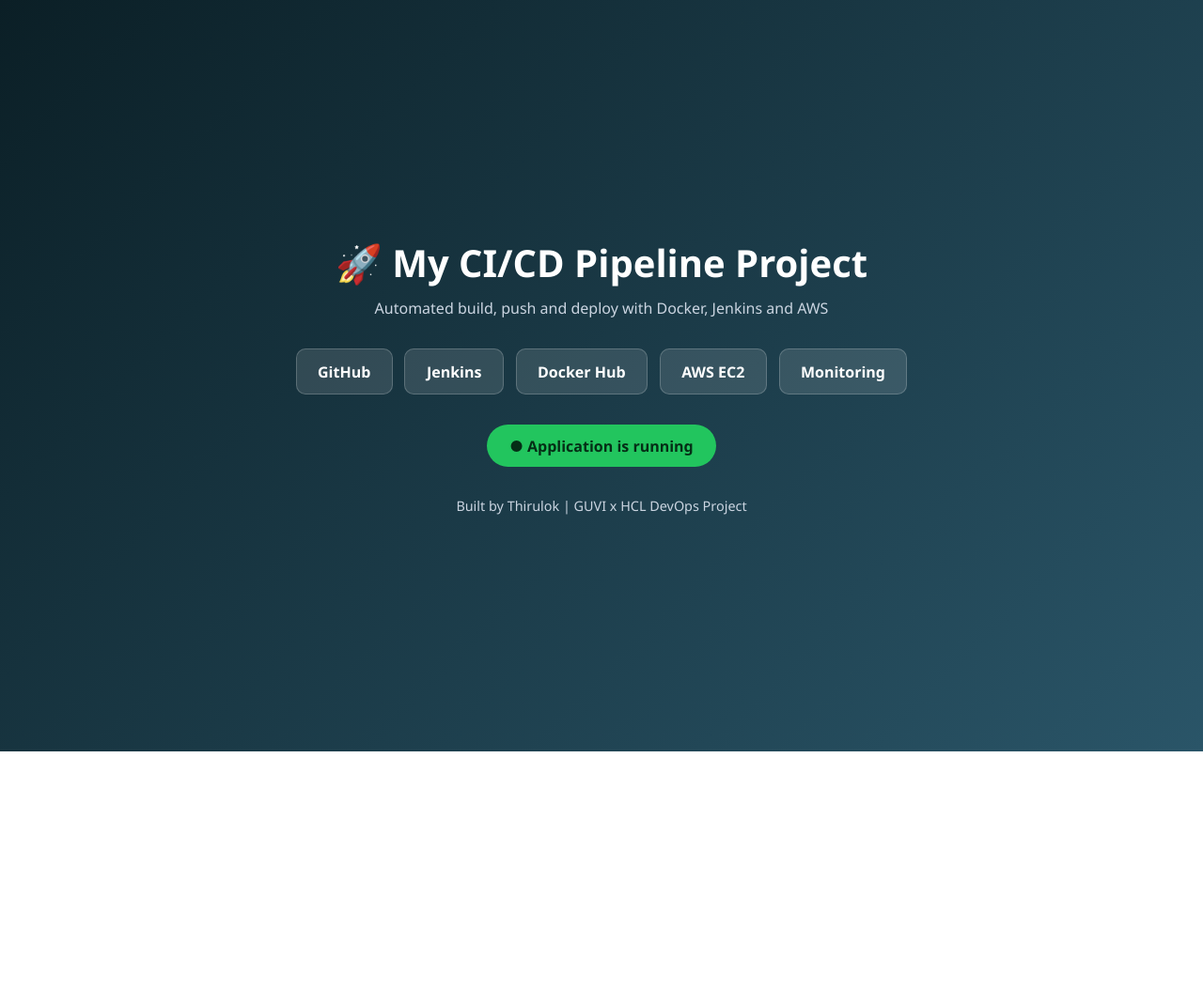
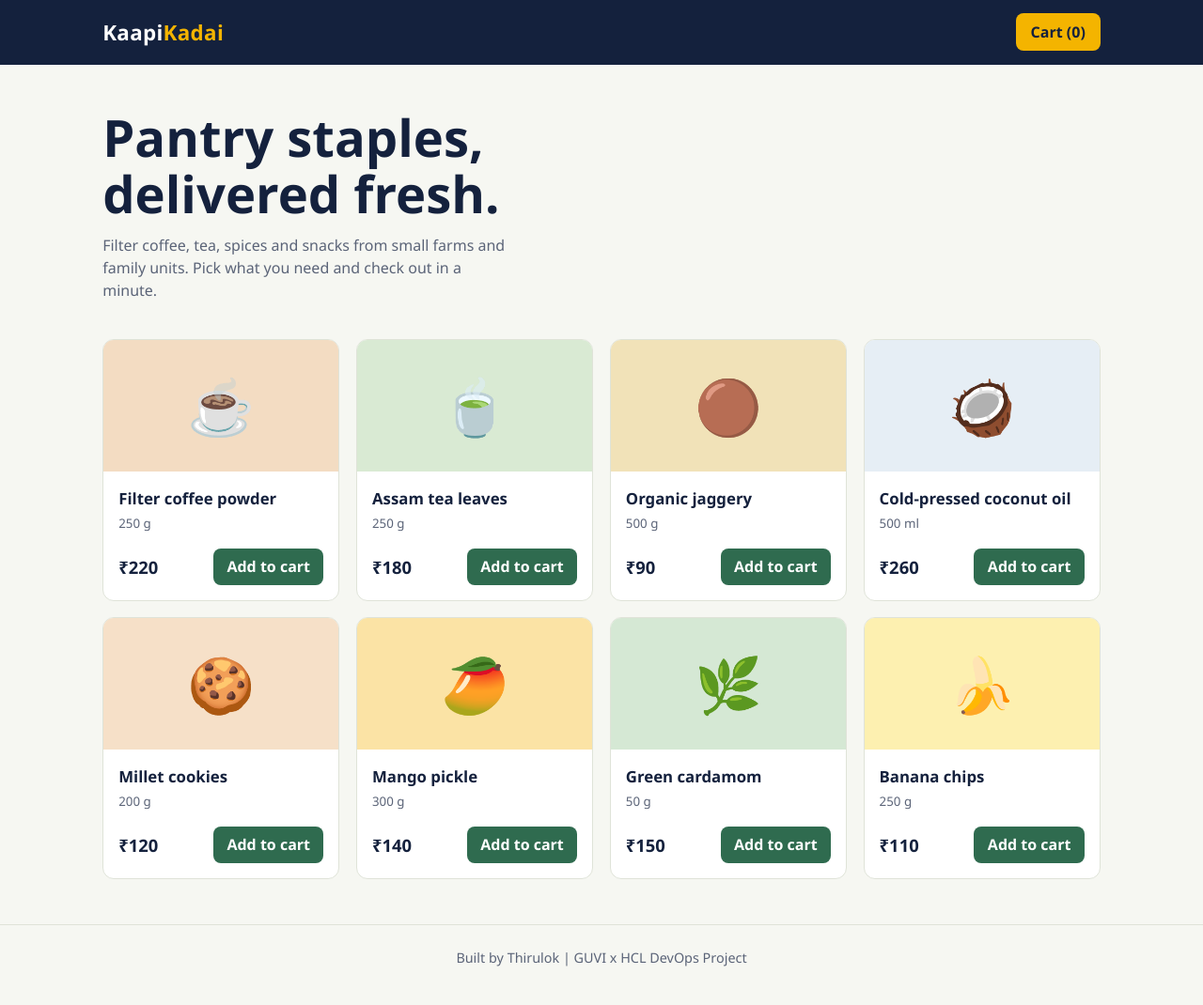
Before and after one commit to Thirulok007/project-3, a plain HTML site: page index.html in a window 1280 px wide. Shown: the whole page at 94% size. Before the commit the page ends 800 px from the top, so only its background shows below. Drawn offline with Linux system fonts and the light colour scheme.

Commit message:
Add e-commerce store with Docker setup

```diff
--- a/index.html
+++ b/index.html
@@ -1,65 +1,145 @@
 <!DOCTYPE html>
 <html lang="en">
 <head>
-  <meta charset="UTF-8">
-  <meta name="viewport" content="width=device-width, initial-scale=1">
-  <title>My CI/CD Pipeline Project</title>
-  <style>
-    * { margin: 0; padding: 0; box-sizing: border-box; }
-    body {
-      min-height: 100vh;
-      display: flex;
-      flex-direction: column;
-      align-items: center;
-      justify-content: center;
-      text-align: center;
-      padding: 2rem;
-      font-family: "Segoe UI", system-ui, -apple-system, sans-serif;
-      background: linear-gradient(135deg, #0b1f26, #2a5568);
-      color: #fff;
-    }
-    h1 { font-size: 2.5rem; margin-bottom: 0.6rem; }
-    .subtitle { color: #cbd5e1; margin-bottom: 2rem; }
-    .tools {
-      display: flex;
-      flex-wrap: wrap;
-      gap: 0.8rem;
-      justify-content: center;
-      margin-bottom: 2rem;
-    }
-    .tool {
-      padding: 0.8rem 1.4rem;
-      border-radius: 10px;
-      background: rgba(255, 255, 255, 0.12);
-      border: 1px solid rgba(255, 255, 255, 0.2);
-      font-weight: 600;
-    }
-    .status {
-      display: inline-block;
-      padding: 0.7rem 1.5rem;
-      border-radius: 999px;
-      background: #22c55e;
-      color: #052e16;
-      font-weight: 700;
-      margin-bottom: 2rem;
-    }
-    footer { color: #cbd5e1; font-size: 0.9rem; }
-  </style>
+<meta charset="UTF-8">
+<meta name="viewport" content="width=device-width, initial-scale=1">
+<title>Kaapi Kadai - Online Store</title>
+<style>
+:root{--ink:#14213d;--bg:#f6f7f2;--card:#fff;--gold:#f4b400;--leaf:#2f6b4f;--line:#dfe3d8;--muted:#5b6478}
+*{box-sizing:border-box;margin:0;padding:0}
+body{font-family:"Segoe UI",system-ui,sans-serif;background:var(--bg);color:var(--ink);line-height:1.5}
+button{font:inherit;cursor:pointer}
+:focus-visible{outline:3px solid var(--gold);outline-offset:2px}
+header{background:var(--ink);color:#fff;position:sticky;top:0;z-index:5}
+.bar{max-width:1100px;margin:auto;padding:.9rem 1.2rem;display:flex;justify-content:space-between;align-items:center}
+.logo{font-size:1.4rem;font-weight:800;letter-spacing:.3px}
+.logo span{color:var(--gold)}
+.cartbtn{background:var(--gold);color:var(--ink);border:0;border-radius:8px;padding:.5rem 1rem;font-weight:700}
+.hero{max-width:1100px;margin:auto;padding:3rem 1.2rem 1.5rem}
+.hero h1{font-size:clamp(2rem,6vw,3.4rem);line-height:1.1;max-width:15ch}
+.hero p{margin-top:.8rem;color:var(--muted);max-width:48ch}
+.grid{max-width:1100px;margin:auto;padding:1rem 1.2rem 3rem;display:grid;grid-template-columns:repeat(auto-fill,minmax(230px,1fr));gap:1.1rem}
+.item{background:var(--card);border:1px solid var(--line);border-radius:12px;overflow:hidden;display:flex;flex-direction:column}
+.pic{height:140px;display:grid;place-items:center;font-size:3.6rem}
+.info{padding:1rem;display:flex;flex-direction:column;gap:.3rem;flex:1}
+.info h3{font-size:1.05rem}
+.info small{color:var(--muted)}
+.row{margin-top:auto;padding-top:.7rem;display:flex;justify-content:space-between;align-items:center}
+.price{font-weight:800;font-size:1.15rem}
+.add{background:var(--leaf);color:#fff;border:0;border-radius:8px;padding:.45rem .9rem;font-weight:600}
+.add:hover{background:#245640}
+#overlay{position:fixed;inset:0;background:rgba(20,33,61,.5);display:none;z-index:9}
+#overlay.open{display:block}
+aside{position:fixed;top:0;right:0;height:100%;width:min(380px,100%);background:#fff;z-index:10;transform:translateX(100%);transition:transform .25s;display:flex;flex-direction:column}
+aside.open{transform:none}
+aside header{background:#fff;color:var(--ink);border-bottom:1px solid var(--line);position:static;padding:1rem 1.2rem;display:flex;justify-content:space-between;align-items:center}
+.close{background:none;border:0;font-size:1.6rem}
+#lines{flex:1;overflow:auto;padding:1rem 1.2rem}
+.line{display:flex;gap:.8rem;align-items:center;padding:.7rem 0;border-bottom:1px solid var(--line)}
+.line .e{font-size:1.8rem}
+.line .n{flex:1;font-size:.95rem}
+.qty{display:flex;align-items:center;gap:.4rem}
+.qty button{width:28px;height:28px;border:1px solid var(--line);background:#fff;border-radius:6px}
+.empty{color:var(--muted);padding:2rem 0;text-align:center}
+.foot{padding:1rem 1.2rem;border-top:1px solid var(--line)}
+.total{display:flex;justify-content:space-between;font-weight:800;font-size:1.2rem;margin-bottom:.8rem}
+.checkout{width:100%;background:var(--ink);color:#fff;border:0;border-radius:8px;padding:.8rem;font-weight:700}
+.checkout:disabled{opacity:.4;cursor:not-allowed}
+#msg{margin-top:.7rem;color:var(--leaf);font-weight:600;min-height:1.3rem}
+footer{text-align:center;color:var(--muted);padding:1.5rem 1rem 2.5rem;border-top:1px solid var(--line);font-size:.9rem}
+@media (prefers-reduced-motion:reduce){aside{transition:none}}
+</style>
 </head>
 <body>
-  <h1>🚀 My CI/CD Pipeline Project</h1>
-  <p class="subtitle">Automated build, push and deploy with Docker, Jenkins and AWS</p>
+<header><div class="bar">
+  <div class="logo">Kaapi<span>Kadai</span></div>
+  <button class="cartbtn" id="open">Cart (<span id="count">0</span>)</button>
+</div></header>
 
-  <div class="tools">
-    <div class="tool">GitHub</div>
-    <div class="tool">Jenkins</div>
-    <div class="tool">Docker Hub</div>
-    <div class="tool">AWS EC2</div>
-    <div class="tool">Monitoring</div>
+<section class="hero">
+  <h1>Pantry staples, delivered fresh.</h1>
+  <p>Filter coffee, tea, spices and snacks from small farms and family units. Pick what you need and check out in a minute.</p>
+</section>
+
+<main class="grid" id="grid"></main>
+
+<div id="overlay"></div>
+<aside id="cart" aria-label="Shopping cart">
+  <header><strong>Your cart</strong><button class="close" id="close" aria-label="Close cart">&times;</button></header>
+  <div id="lines"></div>
+  <div class="foot">
+    <div class="total"><span>Total</span><span id="total">₹0</span></div>
+    <button class="checkout" id="checkout">Place order</button>
+    <div id="msg" role="status"></div>
   </div>
+</aside>
 
-  <div class="status">● Application is running</div>
+<footer>Built by Thirulok | GUVI x HCL DevOps Project</footer>
 
-  <footer>Built by Thirulok | GUVI x HCL DevOps Project</footer>
+<script>
+const PRODUCTS=[
+ {id:1,n:"Filter coffee powder",w:"250 g",p:220,e:"☕",c:"#f3dcc2"},
+ {id:2,n:"Assam tea leaves",w:"250 g",p:180,e:"🍵",c:"#d9ead3"},
+ {id:3,n:"Organic jaggery",w:"500 g",p:90,e:"🟤",c:"#f1e2b8"},
+ {id:4,n:"Cold-pressed coconut oil",w:"500 ml",p:260,e:"🥥",c:"#e6eef5"},
+ {id:5,n:"Millet cookies",w:"200 g",p:120,e:"🍪",c:"#f6e0c8"},
+ {id:6,n:"Mango pickle",w:"300 g",p:140,e:"🥭",c:"#fbe3a5"},
+ {id:7,n:"Green cardamom",w:"50 g",p:150,e:"🌿",c:"#d5e8d4"},
+ {id:8,n:"Banana chips",w:"250 g",p:110,e:"🍌",c:"#fdf0b0"}
+];
+const $=id=>document.getElementById(id);
+const rupee=n=>"₹"+n.toLocaleString("en-IN");
+let cart={};
+try{cart=JSON.parse(localStorage.getItem("kk-cart")||"{}")}catch(e){}
+function save(){try{localStorage.setItem("kk-cart",JSON.stringify(cart))}catch(e){}}
+
+$("grid").innerHTML=PRODUCTS.map(p=>`
+ <article class="item">
+  <div class="pic" style="background:${p.c}">${p.e}</div>
+  <div class="info"><h3>${p.n}</h3><small>${p.w}</small>
+   <div class="row"><span class="price">${rupee(p.p)}</span>
+   <button class="add" data-id="${p.id}">Add to cart</button></div></div>
+ </article>`).join("");
+
+function render(){
+  const ids=Object.keys(cart);
+  let total=0,count=0;
+  $("lines").innerHTML=ids.length?ids.map(id=>{
+    const p=PRODUCTS.find(x=>x.id==id),q=cart[id];
+    total+=p.p*q;count+=q;
+    return `<div class="line"><span class="e">${p.e}</span>
+     <span class="n">${p.n}<br><small>${rupee(p.p)} each</small></span>
+     <span class="qty"><button data-dec="${id}" aria-label="Remove one">-</button>${q}<button data-inc="${id}" aria-label="Add one">+</button></span></div>`;
+  }).join(""):'<p class="empty">Your cart is empty. Add something from the store.</p>';
+  $("total").textContent=rupee(total);
+  $("count").textContent=count;
+  $("checkout").disabled=!ids.length;
+  save();
+}
+function change(id,d){
+  cart[id]=(cart[id]||0)+d;
+  if(cart[id]<=0)delete cart[id];
+  render();
+}
+function toggle(open){
+  $("cart").classList.toggle("open",open);
+  $("overlay").classList.toggle("open",open);
+}
+document.addEventListener("click",e=>{
+  const t=e.target;
+  if(t.dataset.id){change(t.dataset.id,1);$("msg").textContent=""}
+  if(t.dataset.inc)change(t.dataset.inc,1);
+  if(t.dataset.dec)change(t.dataset.dec,-1);
+});
+$("open").onclick=()=>toggle(true);
+$("close").onclick=()=>toggle(false);
+$("overlay").onclick=()=>toggle(false);
+document.addEventListener("keydown",e=>{if(e.key==="Escape")toggle(false)});
+$("checkout").onclick=()=>{
+  cart={};render();
+  $("msg").textContent="Order placed. Thank you for shopping with us!";
+};
+render();
+</script>
 </body>
 </html>
```
